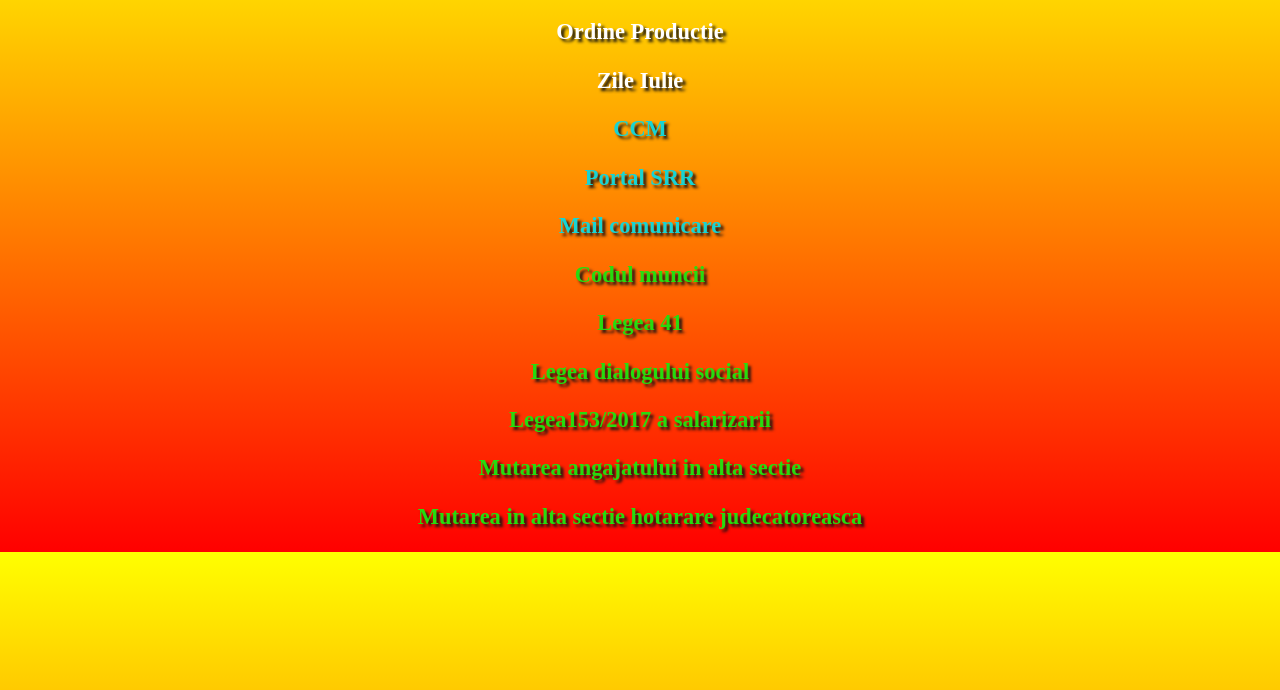
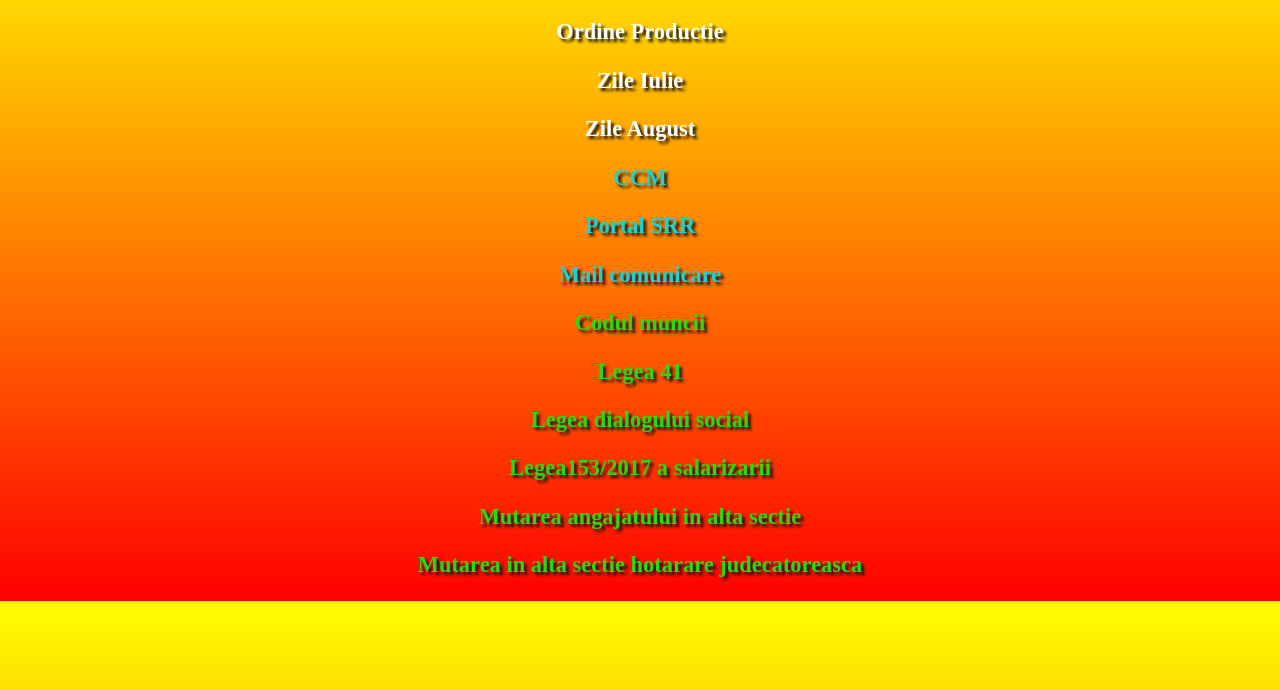
Before and after one commit to dumitrupopescu22/linkuri, a plain HTML site: page index.html in a window 1280 px wide. Shown: the part 110-800 px from the top of the page. Drawn offline with Linux system fonts and the light colour scheme.

Commit message:
zile august

```diff
--- a/index.html
+++ b/index.html
@@ -17,6 +17,7 @@
       <a href="https://ordine-productie.netlify.app/"><h3>Ordine Productie</h3></a>
 
       <a href="diverse/zile-Iulie-2022.webp"><h3>Zile Iulie</h3></a>
+      <a href="diverse/zile-August-2022.jpg"><h3>Zile August</h3></a>
      </div>
 
      <div class="linkuri2">
```
Also changed, not shown: diverse/zile-August-2022.jpg (added).
